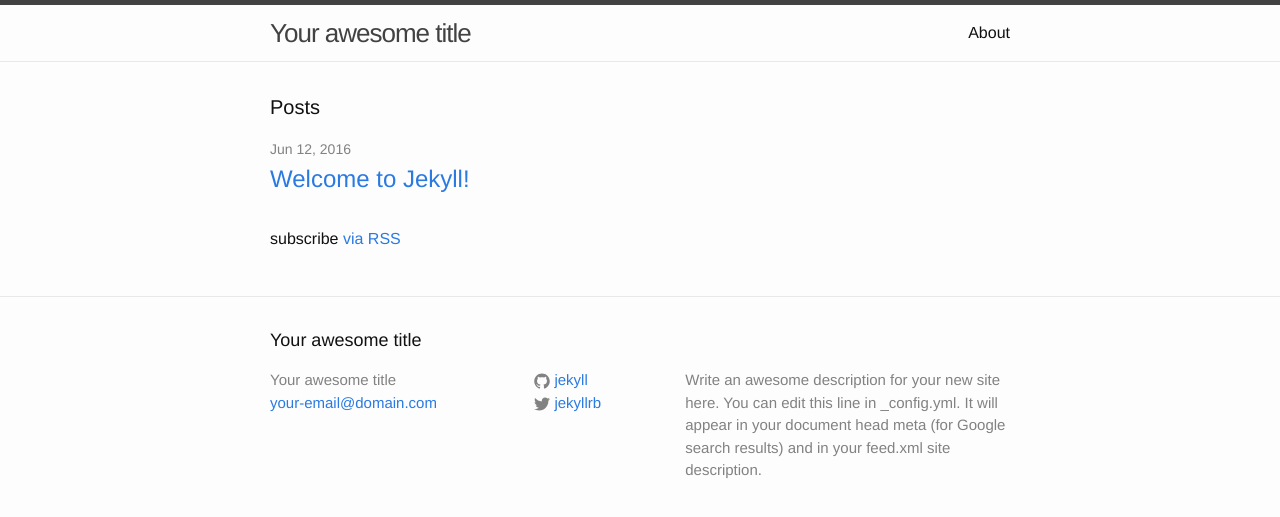
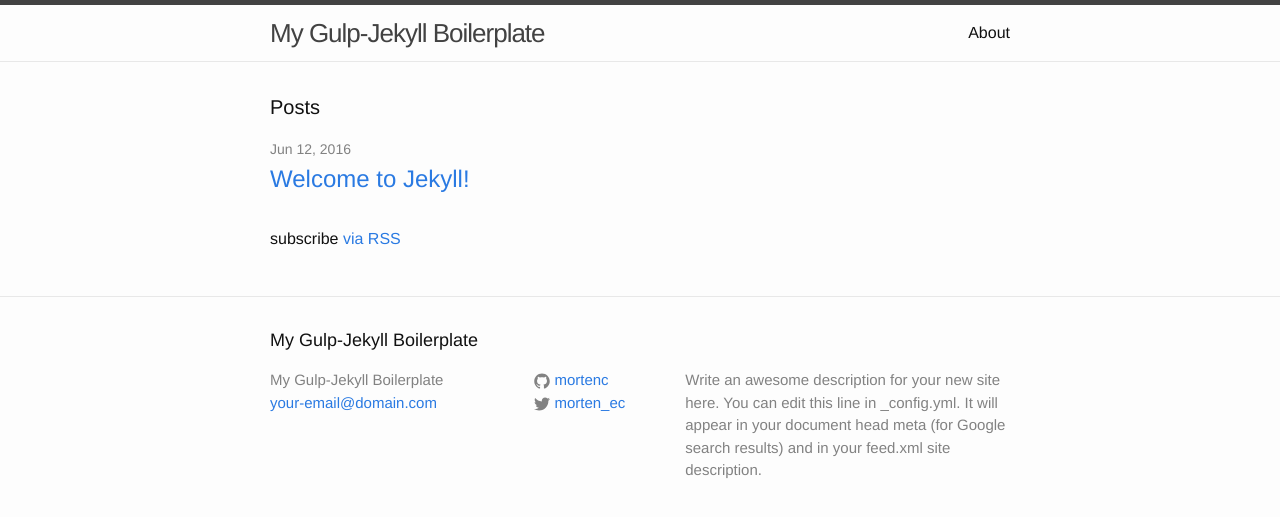
Before and after one commit to mortenc/gulp-jekyll, a Jekyll site: the page built from index.html, in a window 1280 px wide. Shown: the top 517 px of the page. Built offline with Jekyll 4.4.1, drawn with Linux system fonts in a browser that asks for light colours.

Commit message:
Update config and gitignore to prep for Gulp workflow

```diff
--- a/_config.yml
+++ b/_config.yml
@@ -6,7 +6,7 @@
 # 'jekyll serve'. If you change this file, please restart the server process.
 
 # Site settings
-title: Your awesome title
+title: My Gulp-Jekyll Boilerplate
 email: your-email@domain.com
 description: > # this means to ignore newlines until "baseurl:"
   Write an awesome description for your new site here. You can edit this
@@ -14,8 +14,9 @@ description: > # this means to ignore newlines until "baseurl:"
   Google search results) and in your feed.xml site description.
 baseurl: "" # the subpath of your site, e.g. /blog
 url: "http://yourdomain.com" # the base hostname & protocol for your site
-twitter_username: jekyllrb
-github_username:  jekyll
+twitter_username: morten_ec
+github_username:  mortenc
 
 # Build settings
 markdown: kramdown
+exclude: ["*.sublime-project", "*.sublime-workspace", "gulpfile.js", "package.json", "node_modules"]
```
Also changed, not shown: 1 other file.
